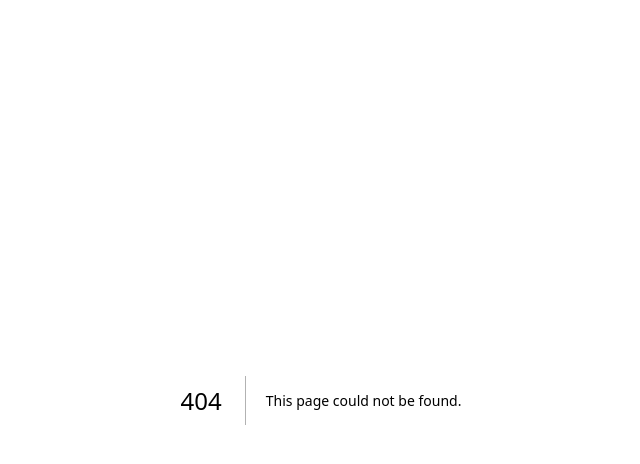
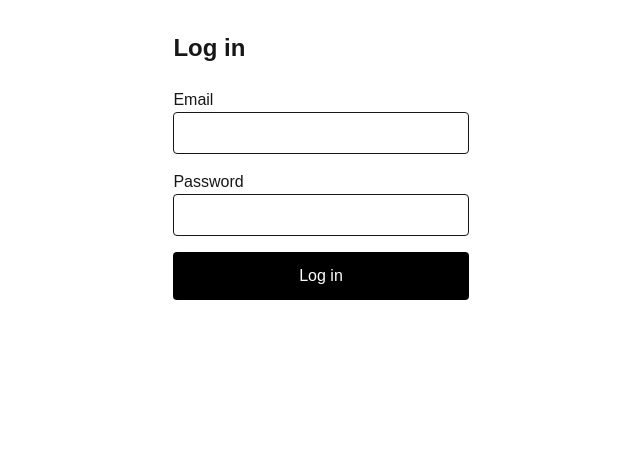
Before and after one commit to apollojain/anabolic-meal-planner, a Next.js app: page /login in a window 1280 px wide. Before the commit this address had no page. Shown: the top 464 px of the page, without its empty margins (319-959 px from the left). Built offline with nearby package versions, Linux system fonts and the light colour scheme; no server answers.

Commit message:
login and dashboard

```diff
--- /dev/null
+++ b/app/dashboard/page.tsx
@@ -0,0 +1,71 @@
+// app/dashboard/page.tsx
+
+"use client";
+
+import { useEffect, useState } from "react";
+import { supabase } from "@/lib/supabase";
+
+type UserProfile = {
+  id: string;
+  age: number;
+  height_cm: number;
+  weight_kg: number;
+  sex: string;
+  goal: string;
+  activity_level: string;
+  meals_per_day: number;
+};
+
+export default function DashboardPage() {
+  const [email, setEmail] = useState<string | null>(null);
+  const [profile, setProfile] = useState<UserProfile | null>(null);
+
+  useEffect(() => {
+    async function loadDashboard() {
+      const { data: userData } = await supabase.auth.getUser();
+
+      if (!userData.user) {
+        return;
+      }
+
+      setEmail(userData.user.email ?? null);
+
+      const { data: profileData, error } = await supabase
+        .from("user_profiles")
+        .select("*")
+        .eq("id", userData.user.id)
+        .single();
+
+      if (error) {
+        console.error(error);
+        return;
+      }
+
+      setProfile(profileData);
+    }
+
+    loadDashboard();
+  }, []);
+
+  return (
+    <main className="max-w-3xl mx-auto p-8">
+      <h1 className="text-3xl font-bold mb-6">
+        Dashboard
+      </h1>
+
+      <p className="mb-6">
+        Logged in as: {email}
+      </p>
+
+      {profile && (
+        <div className="border rounded p-4 space-y-2">
+          <p>Weight: {profile.weight_kg} kg</p>
+          <p>Height: {profile.height_cm} cm</p>
+          <p>Goal: {profile.goal}</p>
+          <p>Activity: {profile.activity_level}</p>
+          <p>Meals Per Day: {profile.meals_per_day}</p>
+        </div>
+      )}
+    </main>
+  );
+}
--- /dev/null
+++ b/app/login/page.tsx
@@ -0,0 +1,86 @@
+// app/login/page.tsx
+"use client";
+
+import { useRouter } from "next/navigation";
+
+import { useForm } from "react-hook-form";
+import { zodResolver } from "@hookform/resolvers/zod";
+
+import { supabase } from "@/lib/supabase";
+
+import {
+  signupSchema,
+  type SignupInput,
+  type SignupOutput,
+} from "@/lib/schemas/signup";
+
+export default function LoginPage() {
+  const router = useRouter();
+
+  const {
+    register,
+    handleSubmit,
+    formState: { errors, isSubmitting },
+  } = useForm<SignupInput, unknown, SignupOutput>({
+    resolver: zodResolver(signupSchema),
+  });
+
+  async function onSubmit(values: SignupOutput) {
+    const { error } = await supabase.auth.signInWithPassword({
+      email: values.email,
+      password: values.password,
+    });
+
+    if (error) {
+      console.error(error);
+      alert(error.message);
+      return;
+    }
+
+    router.push("/dashboard");
+  }
+
+  return (
+    <main className="max-w-md mx-auto p-8">
+      <h1 className="text-2xl font-bold mb-6">Log in</h1>
+
+      <form onSubmit={handleSubmit(onSubmit)} className="space-y-4">
+        <div>
+          <label>Email</label>
+
+          <input
+            type="email"
+            {...register("email")}
+            className="w-full border rounded p-2"
+          />
+
+          {errors.email && (
+            <p className="text-red-500">{errors.email.message}</p>
+          )}
+        </div>
+
+        <div>
+          <label>Password</label>
+
+          <input
+            type="password"
+            {...register("password")}
+            className="w-full border rounded p-2"
+          />
+
+          {errors.password && (
+            <p className="text-red-500">{errors.password.message}</p>
+          )}
+        </div>
+
+        <button
+          type="submit"
+          disabled={isSubmitting}
+          className="w-full bg-black text-white rounded p-3"
+        >
+          {isSubmitting ? "Logging in..." : "Log in"}
+        </button>
+      </form>
+    </main>
+  );
+}
```
